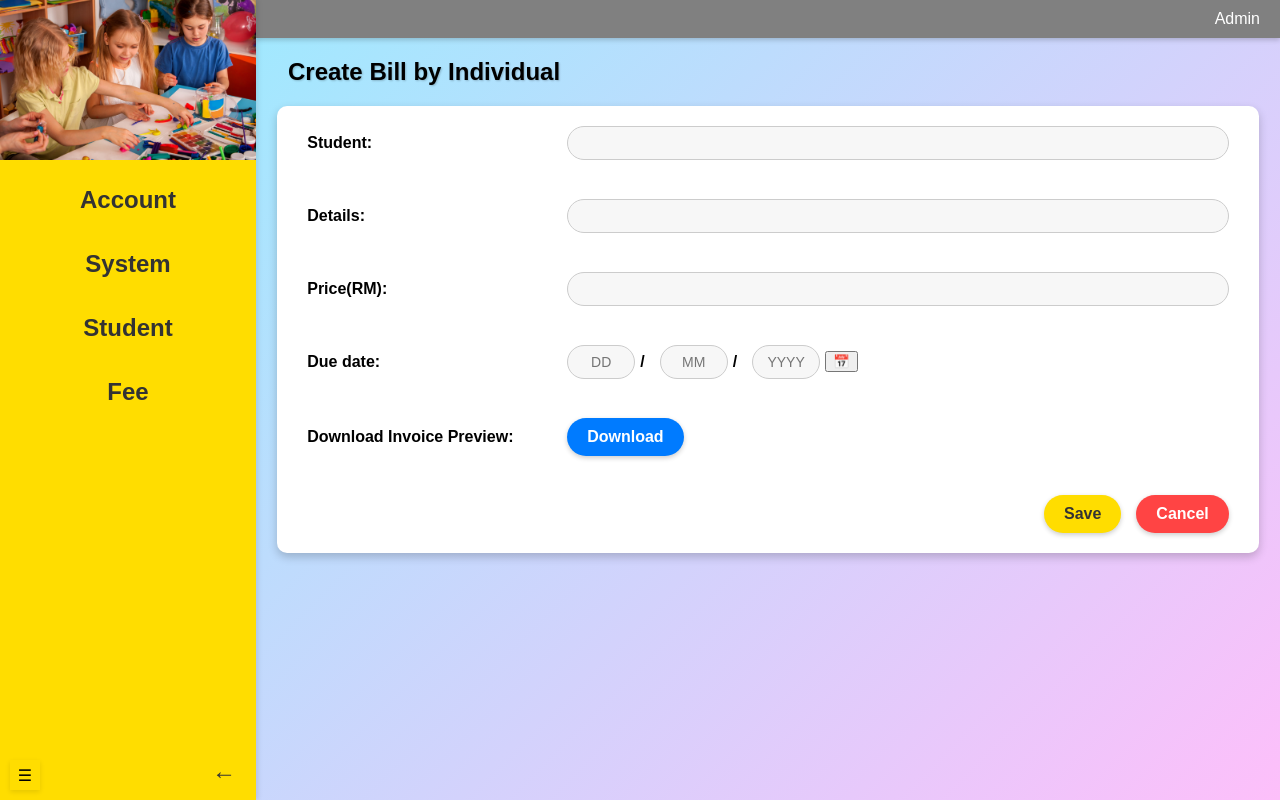
After one commit to Sia139/soft-eng-assig, a Flask app: page /accountant/billSingle in a window 1280 px wide. The commit adds this page. Run offline with Flask 3, Linux system fonts and the light colour scheme; a user stored in the database is signed in.

```diff
--- a/routes/accountant_routes.py
+++ b/routes/accountant_routes.py
@@ -39,6 +39,12 @@ def billBunch():
 
 """ -------------------------------------------------------------------------------------------------- """
 
+@accountant_blueprint.route("/billSingle", methods=["GET", "POST"])
+@login_required
+def billSingle():
+    return render_template("billSingle.html")
+
+""" -------------------------------------------------------------------------------------------------- """
 # accountant_routes.py
 @accountant_blueprint.route("/viewBilling", methods=["GET"])
 @login_required
--- /dev/null
+++ b/static/billSingle.css
@@ -0,0 +1,409 @@
+/* General Styles */
+body {
+    margin: 0;
+    font-family: Arial, sans-serif;
+    background: linear-gradient(135deg, #93efff, #fdbffa);
+    height: 100vh;
+    display: flex;
+    flex-direction: column;
+}
+
+/* Header */
+.header {
+    display: flex;
+    justify-content: space-between;
+    align-items: center;
+    padding: 10px 20px;
+    background-color: #808080;
+    color: white;
+    font-size: 16px;
+    box-shadow: 0 2px 5px rgba(0, 0, 0, 0.2);
+}
+
+/* Sidebar Styles */
+.sidebar {
+    width: 20%;
+    height: 100vh;
+    /* Make the sidebar occupy full height */
+    background-color: #FFDD00;
+    color: #333;
+    display: flex;
+    flex-direction: column;
+    justify-content: flex-start;
+    position: fixed;
+    /* Fix the sidebar's position */
+    top: 0;
+    left: 0;
+    z-index: 2;
+    /* Keep above other content */
+    padding: 0;
+    box-shadow: 2px 0 5px rgba(0, 0, 0, 0.1);
+    transition: width 0.3s ease, visibility 0.3s ease;
+    overflow: hidden;
+}
+
+.dropdown {
+    text-align: center; /* Ensures container aligns content */
+    width: 100%;
+}
+
+.dropdown-btn {
+    width: 100%;
+    text-align: center;
+    padding: 10px;
+    font-size: 1.5rem;
+    font-weight: bold;
+    background: transparent;
+    border: none;
+    cursor: pointer;
+    color: #333;
+    display: flex;
+    justify-content: center; /* Ensures text is centered */
+    align-items: center; /* Centers vertically */
+    text-align: center;
+    transition: transform 0.3s ease, background 0.3s ease;
+}
+
+.dropdown-btn:hover {
+    transform: scale(1.05);
+    background: rgba(0, 0, 0, 0.1); /* Subtle hover effect */
+}
+
+/* Dropdown Content */
+.dropdown-content {
+    display: block;
+    opacity: 0;
+    position: relative; /* Change to relative */
+    width: 100%; /* Ensure it takes full width */
+    background: #ffc107;
+    border-radius: 5px;
+    box-shadow: 2px 2px 10px rgba(0, 0, 0, 0.2);
+    transform: translateY(-10px);
+    max-height: 0;
+    overflow: hidden;
+    transition: opacity 0.3s ease, transform 0.3s ease, max-height 0.5s ease;
+}
+
+/* Show Dropdown */
+.dropdown.active .dropdown-content {
+    opacity: 1;
+    transform: translateY(0);
+    max-height: 300px; /* Adjust as needed */
+}
+
+/* Dropdown Links */
+.dropdown-content a {
+    display: block;
+    padding: 10px;
+    text-decoration: none;
+    color: #333;
+    font-size: 1.2rem;
+    transition: background 0.3s;
+}
+
+.dropdown-content a:hover {
+    background: rgba(0, 0, 0, 0.1);
+}
+
+.sidebar.collapsed {
+    width: 0%;
+    visibility: hidden;
+}
+
+.logo-section {
+    width: 100%;
+    height: 20%;
+    /* Set a fixed height for the logo */
+    display: flex;
+    justify-content: center;
+    align-items: center;
+    /* Center the logo vertically */
+    overflow: hidden;
+    margin: 0;
+    padding: 0;
+}
+
+.logo-section img {
+    width: 100%;
+    height: auto;
+}
+
+.sidebar.collapded .logo-section img {
+    opacity: 0;
+}
+
+.menu {
+    display: flex;
+    flex-direction: column;
+    text-align: center;
+    gap: 1rem;
+    /* Reduce the gap between menu items */
+    margin-top: 1rem;
+    /* Remove extra top margin */
+    padding: 0;
+    /* Remove any padding */
+}
+
+.menu a{
+    color: #333;
+    text-decoration: none;
+    font-weight: bold;
+    padding: 0.5rem 1rem;
+    border-radius: 10px;
+    font-size: 1.5rem;
+    transition: background 0.3s;
+    width: auto;
+    text-align: center;
+    display: block;
+}
+
+.menu a:hover {
+    background: rgba(0, 0, 0, 0.1);
+}
+
+.sidebar.collapsed .menu a {
+    font-size: 0;
+    /* Hide text when collapsed */
+    padding: 0rem;
+    /* Shrink padding */
+}
+
+.sidebar.collapsed+.main-content {
+    margin-left: 70px;
+    /* Adjust the main content position */
+}
+
+.logout-section {
+    display: flex;
+    justify-content: space-between;
+    align-items: center;
+    margin-top: auto;
+}
+
+/* Logout Button */
+.logout-section a {
+    position: absolute;
+    /* Position the logout button at the bottom-right */
+    bottom: 10px;
+    /* Distance from the bottom of the sidebar */
+    right: 10px;
+    /* Distance from the right of the sidebar */
+    text-decoration: none;
+    color: #333;
+    font-size: 1.5rem;
+    padding: 5px 10px;
+    background: transparent;
+    border: none;
+    cursor: pointer;
+    transition: color 0.3s ease;
+}
+
+.logout-section a:hover {
+    color: red;
+    /* Highlight on hover */
+}
+
+/* Collapse button styles */
+.collapse-button {
+    position: absolute;
+    /* Always position outside the sidebar */
+    bottom: 10px;
+    /* Adjust vertical positioning */
+    left: 10px;
+    /* Fixed position to ensure visibility */
+    width: 30px;
+    height: 30px;
+    font-size: 1rem;
+    background: #FFDD00;
+    border: none;
+    border-radius: 0;
+    cursor: pointer;
+    z-index: 3;
+    /* Ensure it stays on top of everything */
+    transition: all 0.3s ease;
+    text-align: center;
+    box-shadow: 0 2px 5px rgba(0, 0, 0, 0.1);
+}
+
+/* Ensure collapse button is always visible when sidebar is collapsed */
+.sidebar.collapsed .collapse-button {
+    left: 10px;
+    /* Adjust left position when collapsed */
+}
+
+.main-content {
+    flex: 1;
+    display: flex;
+    flex-direction: column;
+    margin-left: 20%;
+    transition: margin-left 0.3s ease;
+}
+
+.header-container {
+    align-items: center; /* Align items vertically in the center */
+    margin-bottom: 1rem; /* Add some space below the header */
+    margin: auto;
+}
+
+.sidebar.collapsed~.main-content {
+    margin-left: 0px;
+    /* Adjust content margin for collapsed sidebar */
+}
+
+.main-content h1 {
+    font-size: 1.5rem;
+    text-shadow: 1px 1px 2px rgba(0, 0, 0, 0.2);
+    padding-left: 2rem;
+    width: 90%;
+}
+
+select {
+    flex: 1;
+    padding: 8px;
+    border: 1px solid #ccc;
+    border-radius: 20px;
+    font-size: 14px;
+    margin-left: 10px;
+    background: #f7f7f7;
+}
+
+/* Container */
+.container {
+    margin: auto;
+    width: 90%;
+    background: white;
+    border-radius: 10px;
+    box-shadow: 0 4px 10px rgba(0, 0, 0, 0.2);
+    padding: 20px 30px;
+    overflow-y: auto;
+}
+
+/* Form Styles */
+.form {
+    display: flex;
+    flex-direction: column;
+    gap: 15px;
+}
+
+.form-group {
+    display: flex;
+    align-items: center;
+    margin-bottom: 1.5rem;
+}
+
+label {
+    flex: 0 0 250px;
+    /* Fixed width for labels */
+    font-weight: bold;
+}
+
+input[type="text"] {
+    flex: 1;
+    padding: 8px;
+    border: 1px solid #ccc;
+    border-radius: 20px;
+    font-size: 14px;
+    margin-left: 10px;
+    background: #f7f7f7;
+}
+
+/* Birthday Section */
+.birthday {
+    display: flex;
+    align-items: center;
+    gap: 5px;
+}
+
+.birthday input {
+    width: 50px;
+    text-align: center;
+}
+
+.birthday span {
+    font-size: 16px;
+    font-weight: bold;
+}
+
+.calendar-btn {
+    background: none;
+    border: none;
+    font-size: 20px;
+    cursor: pointer;
+}
+
+.date-input {
+    display: flex;
+    align-items: center;
+    gap: 0.5rem;
+}
+
+.date-input input[type="text"] {
+    width: 40px;
+    text-align: center;
+}
+
+.date-input button {
+    background: transparent;
+    border: none;
+    cursor: pointer;
+    font-size: 1.2rem;
+}
+
+.date-input button:hover {
+    color: #007bff;
+}
+
+/* Action Buttons */
+.form-actions {
+    display: flex;
+    justify-content: flex-end;
+    gap: 15px;
+}
+
+.download-btn {
+    padding: 10px 20px;
+    border: none;
+    border-radius: 20px;
+    font-size: 1rem;
+    font-weight: bold;
+    cursor: pointer;
+    transition: all 0.3s ease;
+    box-shadow: 0 2px 5px rgba(0, 0, 0, 0.2);
+    background: #007bff;
+    color: white;
+    margin-left: 10px;
+}
+
+.download-btn:hover {
+    background: #0056b3;
+}
+
+.save-btn,
+.cancel-btn {
+    padding: 10px 20px;
+    border: none;
+    border-radius: 20px;
+    font-size: 16px;
+    font-weight: bold;
+    cursor: pointer;
+    transition: all 0.3s ease;
+    box-shadow: 0 2px 5px rgba(0, 0, 0, 0.2);
+}
+
+.save-btn {
+    background: #FFDD00;
+    color: #333;
+}
+
+.save-btn:hover {
+    background: #ffc107;
+}
+
+.cancel-btn {
+    background: #FF4444;
+    color: white;
+}
+
+.cancel-btn:hover {
+    background: #ff6666;
+}
--- /dev/null
+++ b/static/billSingle.js
@@ -0,0 +1,66 @@
+document.addEventListener("DOMContentLoaded", function () {
+    const sidebar = document.querySelector('.sidebar');
+    const toggleButton = document.querySelector('.collapse-button');
+
+    toggleButton.addEventListener('click', () => {
+        sidebar.classList.toggle('collapsed'); // Toggle collapsed state
+    });
+
+    const dropdowns = document.querySelectorAll(".dropdown");
+
+    dropdowns.forEach((dropdown) => {
+        const btn = dropdown.querySelector(".dropdown-btn");
+        if (!btn) return; // Prevent errors
+
+        btn.addEventListener("click", function (event) {
+            event.stopPropagation();
+
+            // Close other dropdowns before opening the clicked one
+            dropdowns.forEach((d) => {
+                if (d !== dropdown) {
+                    d.classList.remove("active");
+                }
+            });
+
+            // Toggle active class on clicked dropdown
+            dropdown.classList.toggle("active");
+        });
+    });
+
+    // Close dropdown when clicking outside
+    document.addEventListener("click", function () {
+        dropdowns.forEach((dropdown) => dropdown.classList.remove("active"));
+    });
+});
+
+document.getElementById("calendar-btn").addEventListener("click", function () {
+    const calendarInput = document.getElementById("calendar");
+    calendarInput.style.display = "block"; // Temporarily display the date picker
+    calendarInput.focus(); // Focus on the date picker to open it
+});
+
+// Update day, month, and year inputs when a date is selected
+document.getElementById("calendar").addEventListener("change", function () {
+    const selectedDate = new Date(this.value);
+    const day = String(selectedDate.getDate()).padStart(2, "0");
+    const month = String(selectedDate.getMonth() + 1).padStart(2, "0"); // Months are zero-based
+    const year = selectedDate.getFullYear();
+
+    document.getElementById("day").value = day;
+    document.getElementById("month").value = month;
+    document.getElementById("year").value = year;
+
+    this.style.display = "none"; // Hide the date picker again
+});
+
+document.addEventListener("DOMContentLoaded", function() {
+    document.getElementById('download-btn').addEventListener('click', function() {
+        const fileUrl = 'invoice.pdf'; // Ensure this is the correct file path
+        const anchor = document.createElement('a');
+        anchor.href = fileUrl;
+        anchor.download = 'Invoice_1003.pdf'; // Use a simple filename
+        document.body.appendChild(anchor);
+        anchor.click();
+        document.body.removeChild(anchor);
+    });
+});
--- a/templates/accountantBase.html
+++ b/templates/accountantBase.html
@@ -27,7 +27,7 @@
                 <button class="dropdown-btn">Create bill</button>
                 <div class="dropdown-content">
                     <a href="{{ url_for('accountant.billBunch') }}">By grade</a>
-                    <a href="#">By individual</a>
+                    <a href="{{ url_for('accountant.billSingle') }}">By individual</a>
                 </div>
             </div>
             <div class="dropdown">
@@ -38,7 +38,7 @@
                 </div>
         </nav>
         <div class="logout-section">
-            <a href="#">&#x2190;</a>
+            <a href="/logout">&#x2190;</a>
         </div>
     </div>
 
--- /dev/null
+++ b/templates/billSingle.html
@@ -0,0 +1,74 @@
+<!--billSingle.html-->
+{% if current_user.role == 'teacher' %}
+    {% extends "teacherBase.html" %}
+{% elif current_user.role == 'admin'%}
+    {% extends "adminBase.html" %}
+{% elif current_user.role == 'accountant' %}
+    {% extends "accountantBase.html" %}
+{% elif current_user.role == 'parent'%}
+    {% extends "parentBase.html" %}
+{% endif %}
+
+{% block header %}
+    <title>Create Bill Single</title>
+    <link rel="stylesheet" href="{{ url_for('static', filename='billSingle.css') }}">
+{% endblock %}
+
+{% block content %}
+        <section class="content">
+            <div class="header-container">
+                <h1>Create Bill by Individual</h1>
+            </div>
+
+            <div class="container">
+                <form class="form" action="#">
+                    <div class="form-group">
+                        <label for="people">Student:</label>
+                        <input type="text" id="people">
+                    </div>
+
+                    <div class="form-group">
+                        <label for="details">Details:</label>
+                        <input type="text" id="details">
+                    </div>
+
+                    <div class="form-group">
+                        <label for="price">Price(RM):</label>
+                        <input type="text" id="price">
+                    </div>
+
+                    <div class="form-group">
+                        <label>Due date:</label>
+                        <div class="birthday">
+                            <input type="text" id="day" maxlength="2" placeholder="DD">
+                            <span>/</span>
+                            <input type="text" id="month" maxlength="2" placeholder="MM">
+                            <span>/</span>
+                            <input type="text" id="year" maxlength="4" placeholder="YYYY">
+                            <button type="button" id="calendar-btn">📅</button>
+                            <input type="date" id="calendar" style="display: none;" />
+                        </div>
+                    </div>
+
+                    <!--
+                    <div class="form-group">
+                        <label for="author">Author:</label>
+                        <input type="text" id="author">
+                    </div>
+                    -->
+
+                    <div class="form-group">
+                        <label for="download">Download Invoice Preview:</label>
+                        <button type="button" class="download-btn" id="download-btn">Download</button>
+                    </div>
+
+                    <div class="form-actions">
+                        <button type="submit" class="save-btn">Save</button>
+                        <button type="button" class="cancel-btn">Cancel</button>
+                    </div>
+                </form>
+            </div>
+        </section>
+        </div>
+        <script src="{{ url_for('static', filename='billSingle.js') }}"></script>
+{% endblock %}
--- a/templates/parentBase.html
+++ b/templates/parentBase.html
@@ -31,7 +31,7 @@
             </div>
         </nav>
         <div class="logout-section">
-            <a href="#">&#x2190;</a>
+            <a href="/logout">&#x2190;</a>
         </div>
     </div>
 
```
Also changed, not shown: 1 other file.
